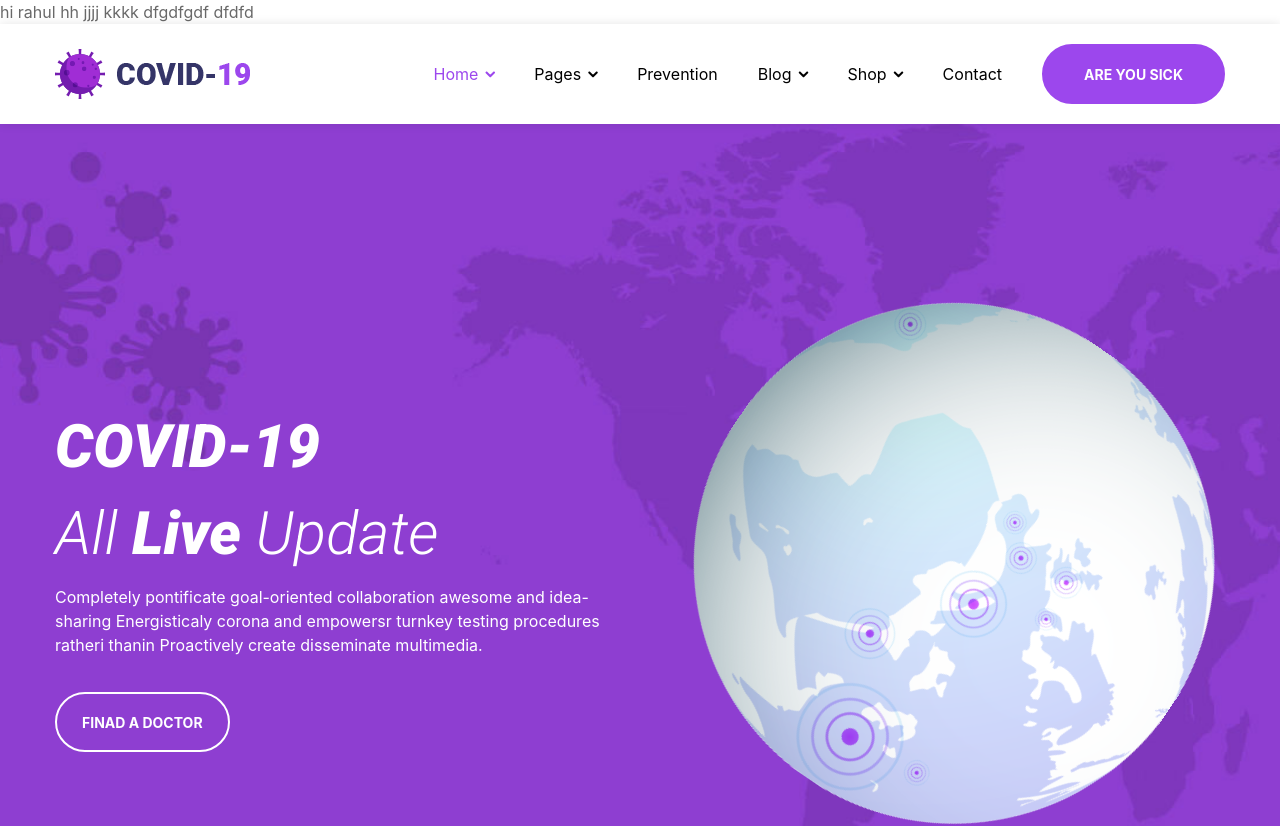
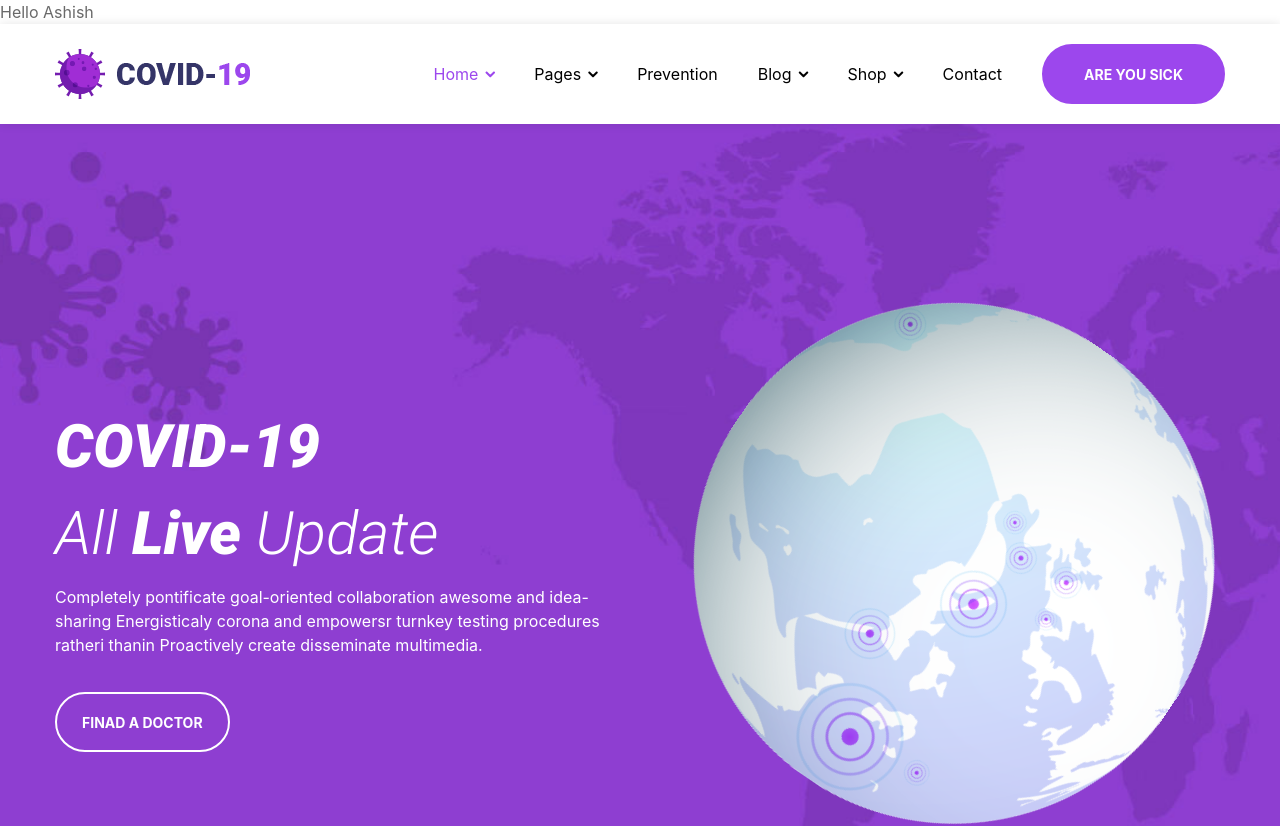
Before and after one commit to imrahulkumar/hospice, a React (Create React App) app: page / in a window 1280 px wide. Shown: the top 826 px of the page. Built offline with nearby package versions, Linux system fonts and the light colour scheme.

Commit message:
latest live auto deploy

```diff
--- a/src/component/header/Header.js
+++ b/src/component/header/Header.js
@@ -4,7 +4,7 @@ export default class Header extends Component {
     render() {
         return (
             <div>
-hi rahul  hh jjjj kkkk dfgdfgdf dfdfd
+            Hello Ashish
 		   <div class="mobile-menu">
 			<nav class="mobile-header">
 				<div class="header-logo">
```
Also changed, not shown: 8 other files (tests, documents, lock files or other folders).
